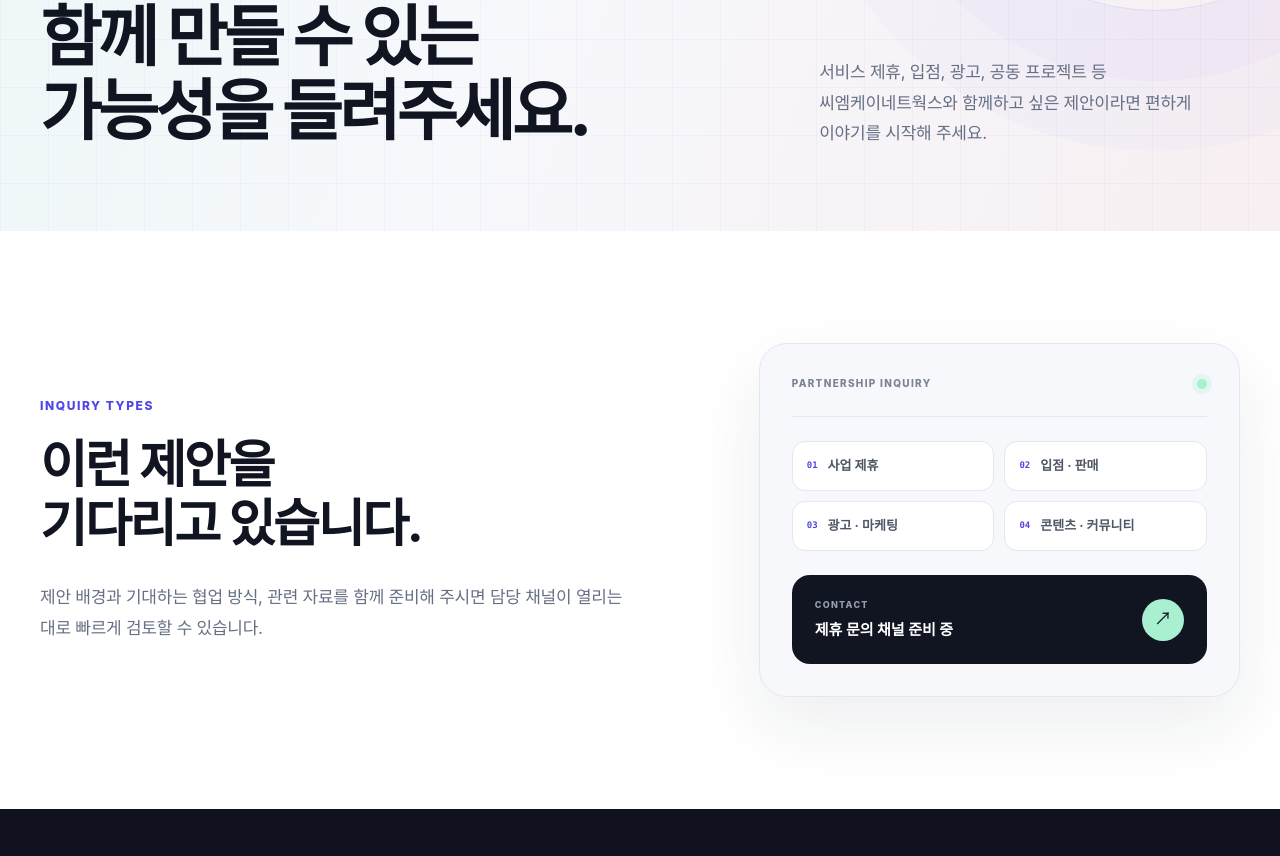
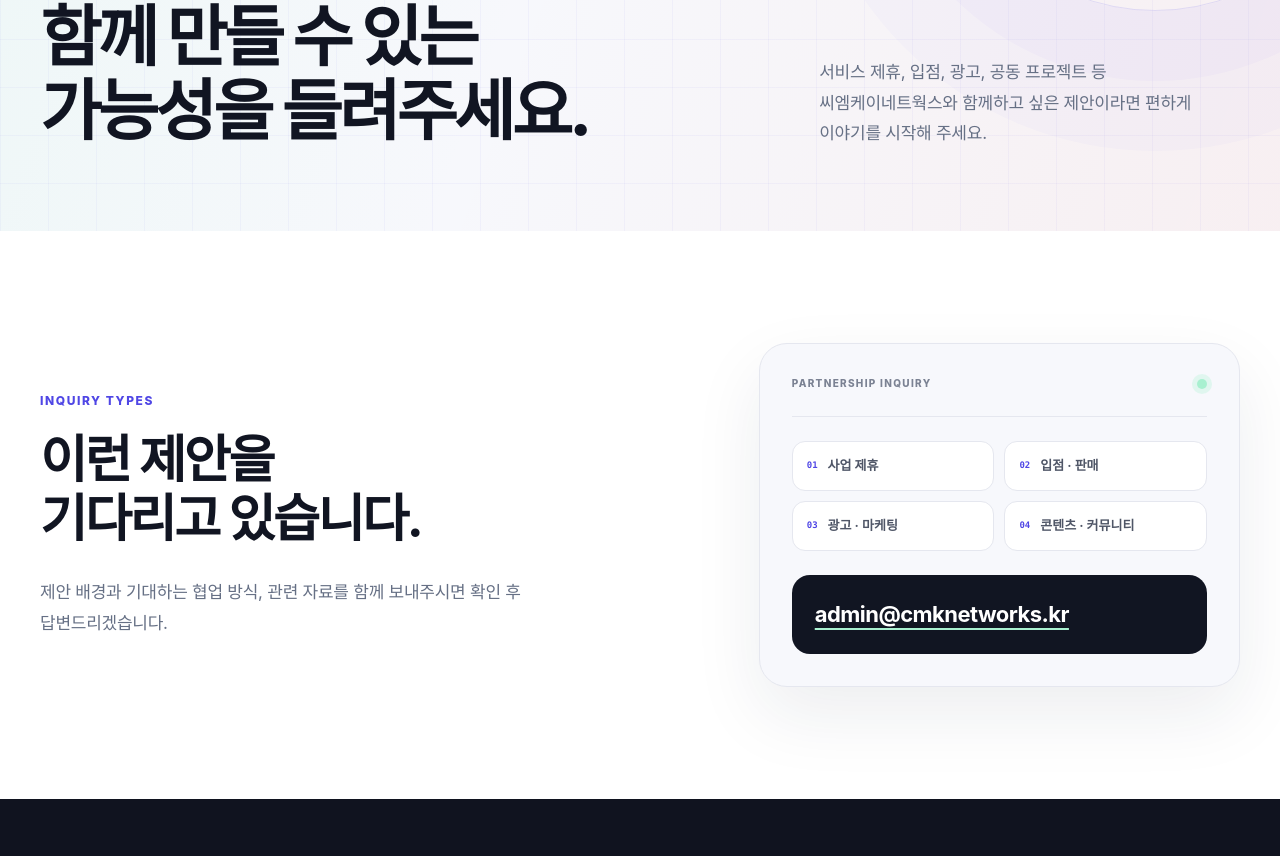
Before and after one commit to cmknetworkskr/cmknetworkskr, a Next.js app: page /contact in a window 1280 px wide. Shown: the part 321-1177 px from the top of the page. Built offline with nearby package versions, Linux system fonts and the light colour scheme; no server answers.

Commit message:
Add partnership contact email (#4)
Co-authored-by: User <owner@Userui-MacBook.local>

```diff
--- a/app/contact/page.tsx
+++ b/app/contact/page.tsx
@@ -45,8 +45,8 @@ export default function ContactPage() {
               기다리고 있습니다.
             </h2>
             <p>
-              제안 배경과 기대하는 협업 방식, 관련 자료를 함께 준비해 주시면
-              담당 채널이 열리는 대로 빠르게 검토할 수 있습니다.
+              제안 배경과 기대하는 협업 방식, 관련 자료를 함께 보내주시면
+              확인 후 답변드리겠습니다.
             </p>
           </div>
 
@@ -64,13 +64,7 @@ export default function ContactPage() {
               ))}
             </div>
             <div className="contact-ready">
-              <div>
-                <span>CONTACT</span>
-                <strong>제휴 문의 채널 준비 중</strong>
-              </div>
-              <span className="round-arrow" aria-hidden="true">
-                ↗
-              </span>
+              <a href="mailto:admin@cmknetworks.kr">admin@cmknetworks.kr</a>
             </div>
           </div>
         </div>
--- a/app/globals.css
+++ b/app/globals.css
@@ -1263,40 +1263,27 @@ a:hover .arrow {
 .contact-ready {
   display: flex;
   align-items: center;
-  justify-content: space-between;
   padding: 23px;
   border-radius: 18px;
   background: var(--ink);
   color: var(--white);
 }
 
-.contact-ready div {
-  display: flex;
-  flex-direction: column;
-  gap: 7px;
-}
-
-.contact-ready div span {
-  color: #969eb0;
-  font-size: 9px;
-  font-weight: 800;
-  letter-spacing: 0.14em;
-}
-
-.contact-ready strong {
-  font-size: 15px;
-}
-
-.round-arrow {
-  display: grid;
-  width: 42px;
-  height: 42px;
-  place-items: center;
-  border-radius: 50%;
-  background: var(--mint);
-  color: var(--ink);
-  font-family: Arial, sans-serif;
-  font-size: 18px;
+.contact-ready a {
+  color: var(--white);
+  font-size: clamp(17px, 2vw, 22px);
+  font-weight: 750;
+  letter-spacing: -0.025em;
+  overflow-wrap: anywhere;
+  text-decoration: underline;
+  text-decoration-color: var(--mint);
+  text-decoration-thickness: 2px;
+  text-underline-offset: 6px;
+  transition: color 180ms ease;
+}
+
+.contact-ready a:hover {
+  color: var(--mint);
 }
 
 .site-footer {
```
Also changed, not shown: 1 other file (tests, documents, lock files or other folders).
